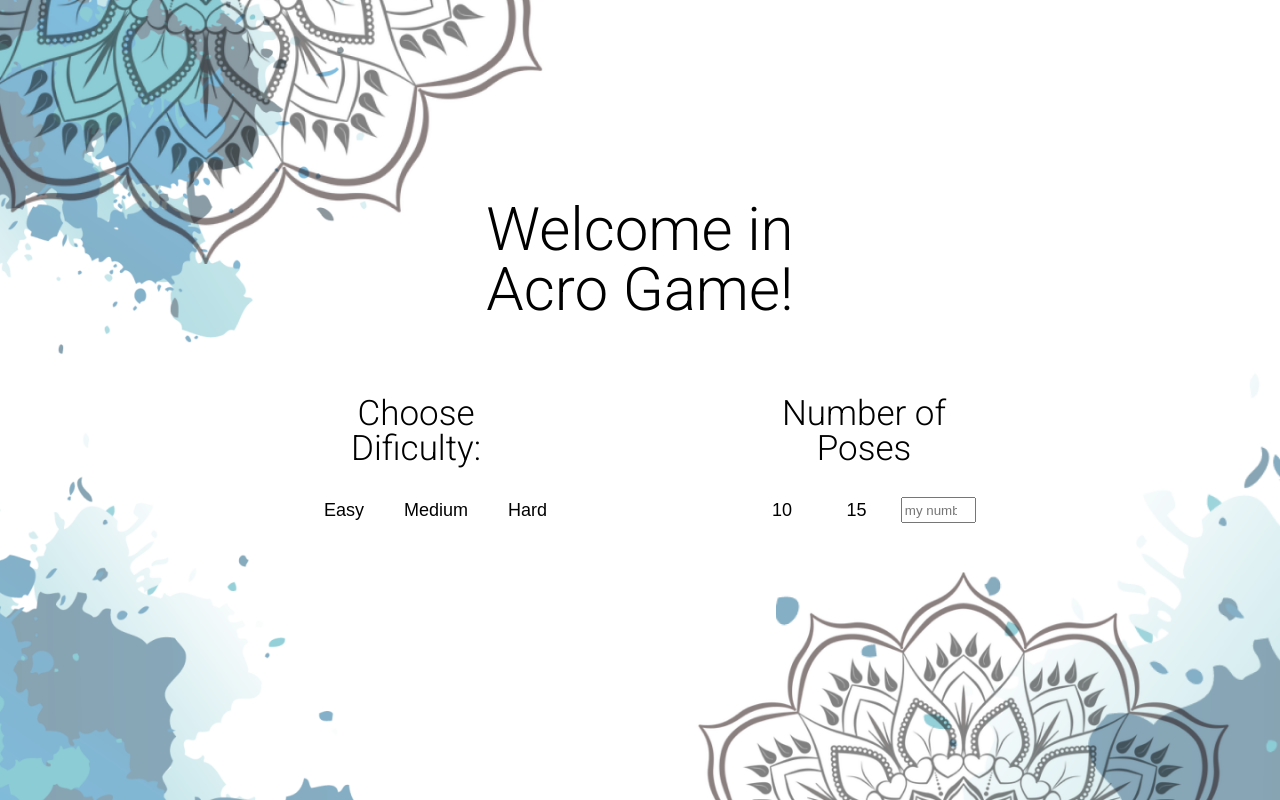
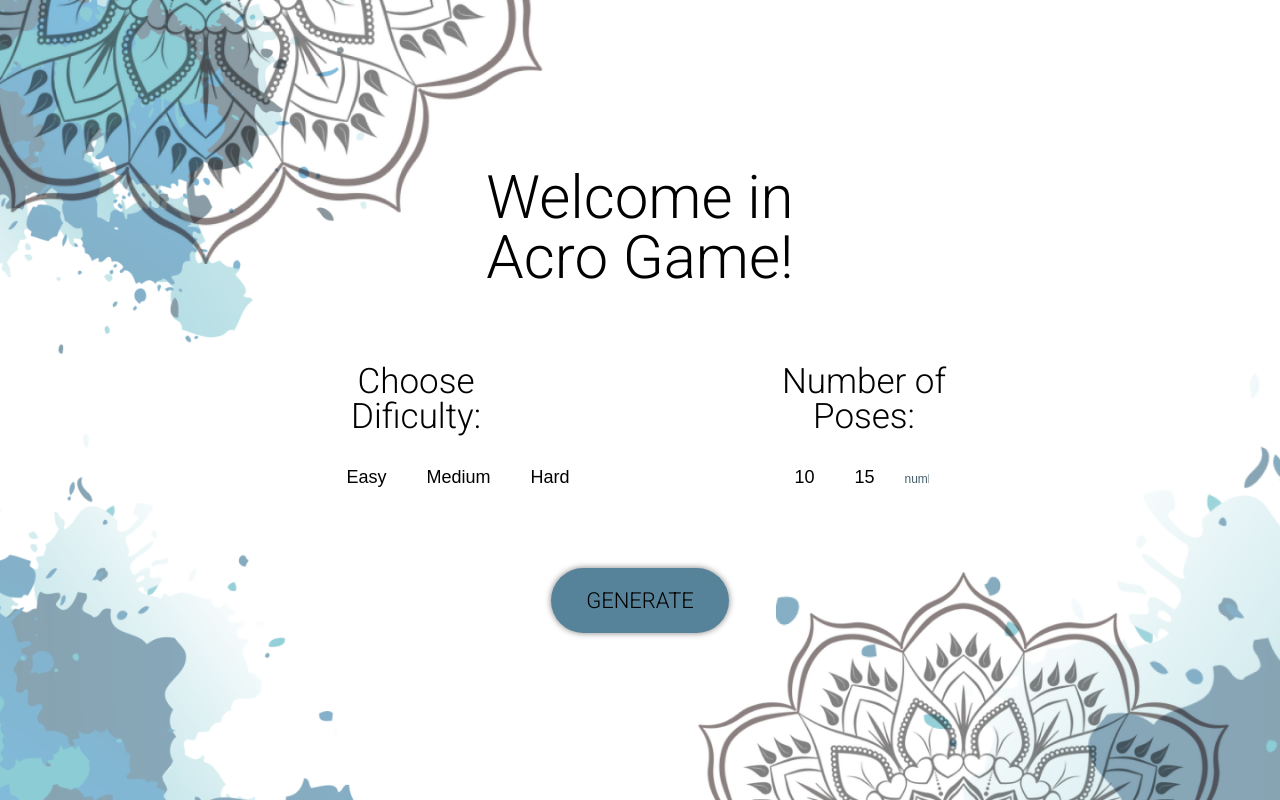
Before and after one commit to KajaPiechowka/Acro-Game, a React (Create React App) app in the folder akro-game/: page / in a window 1280 px wide. Built offline with nearby package versions, Linux system fonts and the light colour scheme.

Commit message:
more styles

```diff
--- a/akro-game/src/components/Main/Main.js
+++ b/akro-game/src/components/Main/Main.js
@@ -7,7 +7,7 @@ const Main = () => {
         Welcome in <br />
         Acro Game!
       </h1>
-      <div className="main__forms">
+      <form className="main__forms">
         <div className="main__form">
           <span>
             Choose <br />
@@ -22,7 +22,7 @@ const Main = () => {
         <div className="main__form">
           <span>
             Number of
-            <br /> Poses
+            <br /> Poses:
           </span>
           <div className="main__buttons">
             <button className="main__button">10</button>
@@ -31,11 +31,14 @@ const Main = () => {
               className="main__input"
               type="number"
               name="number"
-              placeholder="my number"
+              placeholder="number"
             ></input>
           </div>
         </div>
-      </div>
+      </form>
+      <button type="submit" className="main__submit">
+        Generate
+      </button>
     </div>
   );
 };
--- a/akro-game/src/scss/main.scss
+++ b/akro-game/src/scss/main.scss
@@ -1,3 +1,5 @@
 @import "./settings/reset";
-@import "./settings/fonts";
+@import "./variables/fonts";
+@import "./variables/colors";
+
 @import "./pages/main-page";
--- a/akro-game/src/scss/pages/_main-page.scss
+++ b/akro-game/src/scss/pages/_main-page.scss
@@ -43,7 +43,7 @@
   }
   &__buttons {
     height: 10%;
-    width: 50%;
+    width: 40%;
     display: flex;
     justify-content: space-between;
     align-items: center;
@@ -52,12 +52,48 @@
     border: none;
     border-radius: none;
     background-color: transparent;
-    padding: 20px;
+    padding: 10px;
+    margin-left: 10px;
+    margin-right: 10px;
     font-size: 18px;
+  }
+  &__button:active {
+    border: none;
+    outline: none;
   }
   &__input {
     width: 30%;
-    height: 20px;
-    color: #4c73c9a4;
+    padding: 10px;
+    border: none !important;
+    background-color: white;
+    font-size: 18px;
+    &::placeholder {
+      font-size: 12px;
+      color: $dark-color;
+    }
+    &:focus {
+      background-color: $light-color;
+      outline: none;
+      border-radius: 0;
+    }
+  }
+  &__submit {
+    font-family: $font-main;
+    font-size: 22px;
+    font-weight: 300;
+    text-transform: uppercase;
+    background-color: $darken-color;
+
+    border: none;
+    box-shadow: 0px 0px 6px 0px rgba(0, 0, 0, 0.5);
+    border-radius: 40px;
+    padding: 20px 35px 20px 35px;
+    &:active {
+      background-color: $dark-color;
+      box-shadow: inset 0px 0px 6px 0px rgba(0, 0, 0, 0.5);
+    }
+    &:focus {
+      outline: none;
+    }
   }
 }
--- /dev/null
+++ b/akro-game/src/scss/variables/_colors.scss
@@ -0,0 +1,4 @@
+$dark-color: #455e6b;
+$darken-color: #57839a;
+$medium-color: #95d1d9;
+$light-color: #d6f9fe;
```
Also changed, not shown: akro-game/src/scss/variables/_fonts.scss (renamed from akro-game/src/scss/settings/_fonts.scss).
